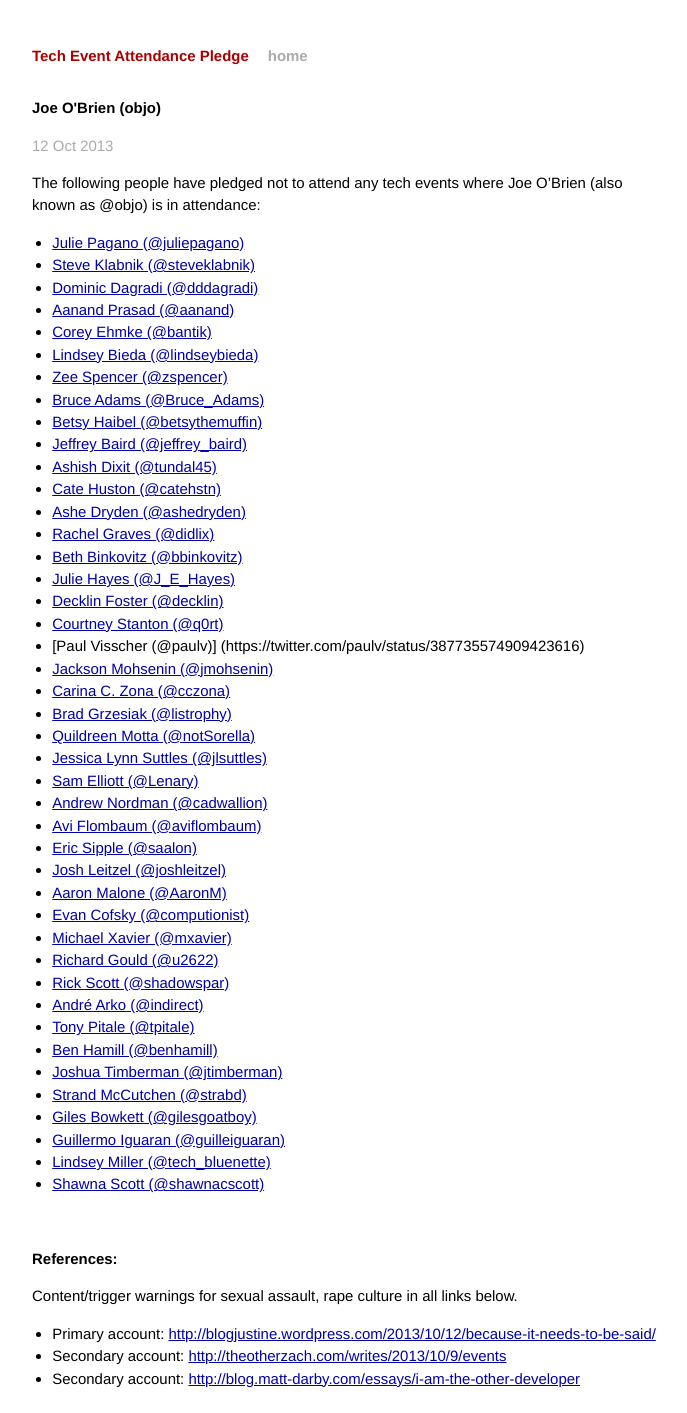
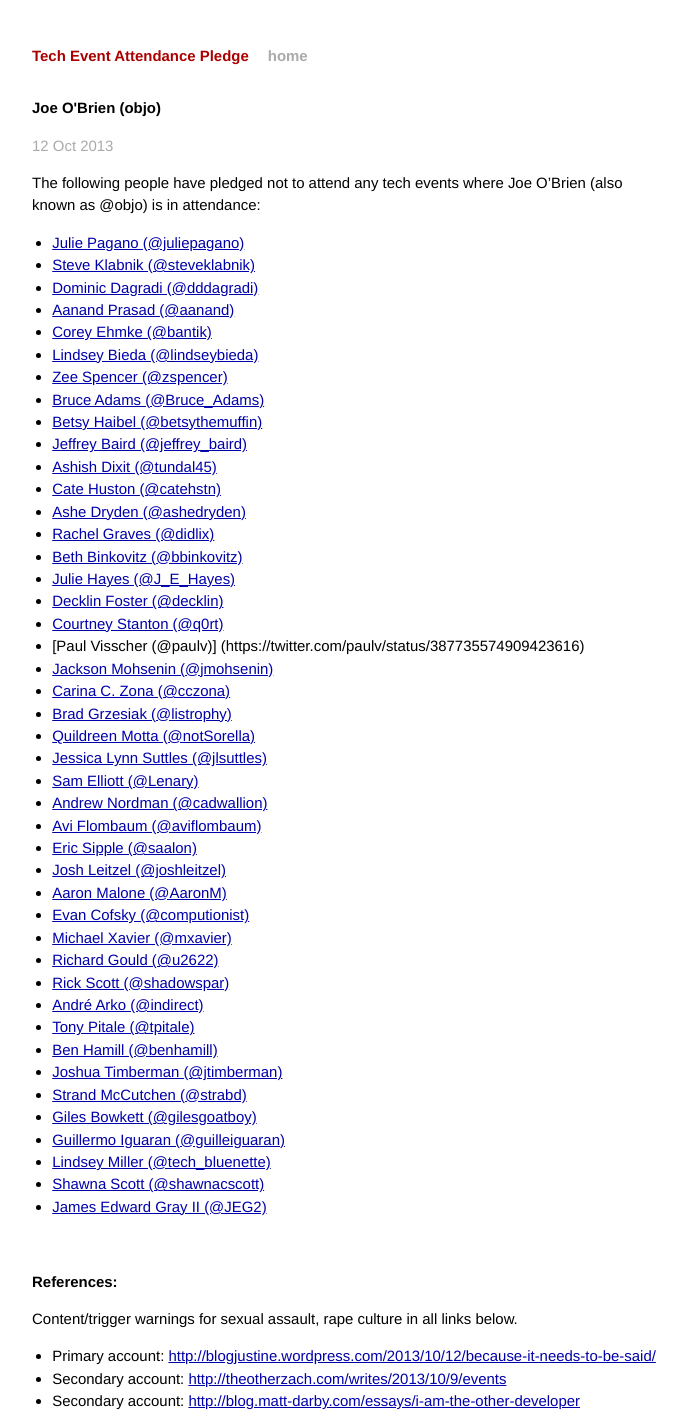
Before and after one commit to techtektek/tech-event-attendance-pledge.github.io, a Jekyll site: the page built from _posts/2013-10-12-objo.markdown, in a window 1280 px wide. Shown: the whole page, without its empty margins (294-981 px from the left). Built offline with Jekyll 4.4.1, drawn with Linux system fonts in a browser that asks for light colours; Markdown is read by kramdown in place of the engine named in the settings; before the commit the page ends 1390 px from its top, so only the background shows below that.

Commit message:
Add JEG2.

```diff
--- a/_posts/2013-10-12-objo.markdown
+++ b/_posts/2013-10-12-objo.markdown
@@ -51,6 +51,7 @@ O'Brien (also known as @objo) is in attendance:
 * [Guillermo Iguaran (@guilleiguaran)](https://twitter.com/guilleiguaran/status/389150409941848064)
 * [Lindsey Miller (@tech_bluenette)](https://twitter.com/tech_bluenette/status/389166172463046656)
 * [Shawna Scott (@shawnacscott)](https://twitter.com/shawnacscott/statuses/389163972563177472)
+* [James Edward Gray II (@JEG2)](https://twitter.com/JEG2/status/389396847543857153)
 
 <br/>
 
```
